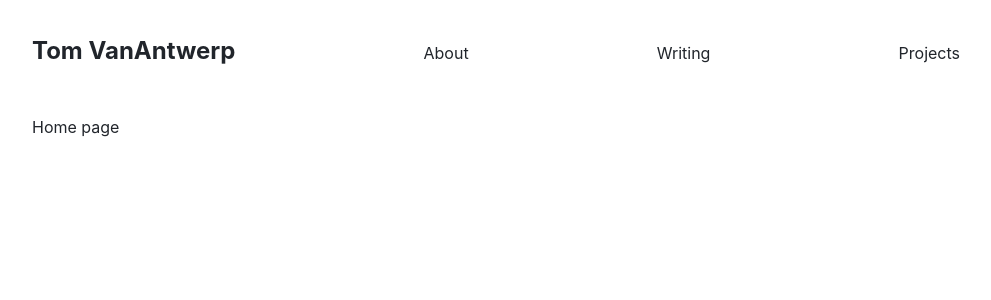
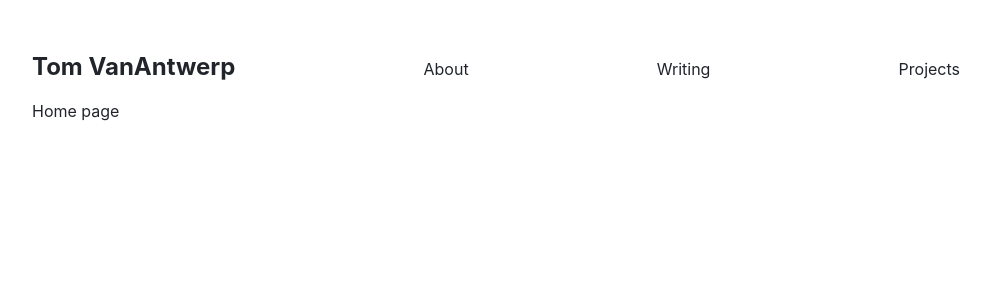
Before and after one commit to tvanantwerp/tomvanantwerp.com, a Next.js app: page / in a window 1280 px wide. Shown: the top 300 px of the page, without its empty margins (144-1135 px from the left). Built offline with nearby package versions, Linux system fonts and the light colour scheme.

Commit message:
Create wrapper div for width management

```diff
--- a/components/layout.js
+++ b/components/layout.js
@@ -1,4 +1,4 @@
-import { createGlobalStyle } from 'styled-components';
+import styled, { createGlobalStyle } from 'styled-components';
 
 import Head from './head';
 import Nav from './nav';
@@ -33,14 +33,13 @@ html, body {
 * {
   box-sizing: border-box;
 }
+`;
 
-header,
-main,
-footer {
-  margin: 0 auto;
+const Wrapper = styled.div`
+  margin: 1rem auto;
   max-width: var(--max-width);
+  min-height: calc(100vh - 2rem);
   padding: 1rem;
-}
 `;
 
 export default function Layout({ children }) {
@@ -48,9 +47,11 @@ export default function Layout({ children }) {
     <>
       <GlobalStyle />
       <Head />
-      <Nav />
-      <main>{children}</main>
-      <footer></footer>
+      <Wrapper>
+        <Nav />
+        <main>{children}</main>
+        <footer></footer>
+      </Wrapper>
     </>
   );
 }
```
